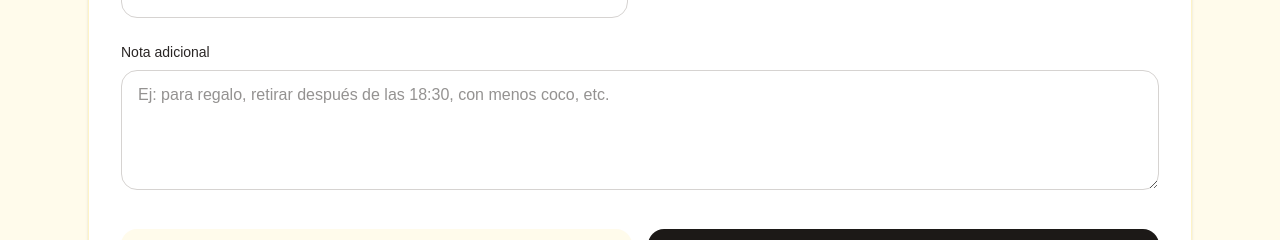
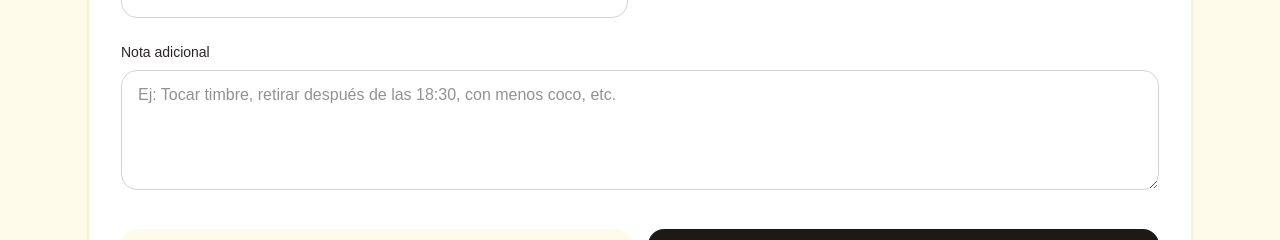
Before and after one commit to Zarzaandres/panaderia-carlita, a Next.js app: page / in a window 1280 px wide. Shown: the part 2262-2502 px from the top of the page. Built offline with nearby package versions, Linux system fonts and the light colour scheme.

Commit message:
Cambio texto a tocar timbre

```diff
--- a/app/page.tsx
+++ b/app/page.tsx
@@ -242,7 +242,7 @@ export default function PanaderiaCarlitaWeb() {
               value={nota}
               onChange={(e) => setNota(e.target.value)}
               className="min-h-[120px] w-full rounded-2xl border border-stone-300 px-4 py-3 outline-none"
-              placeholder="Ej: para regalo, retirar después de las 18:30, con menos coco, etc."
+              placeholder="Ej: Tocar timbre, retirar después de las 18:30, con menos coco, etc."
             />
           </div>
 
```
